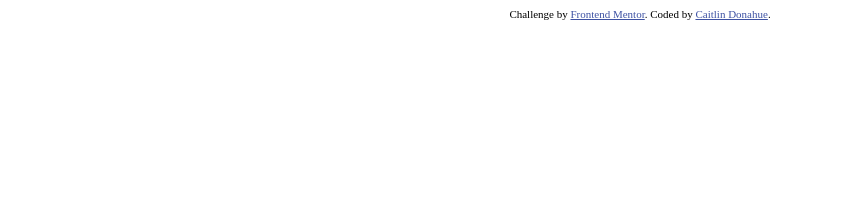
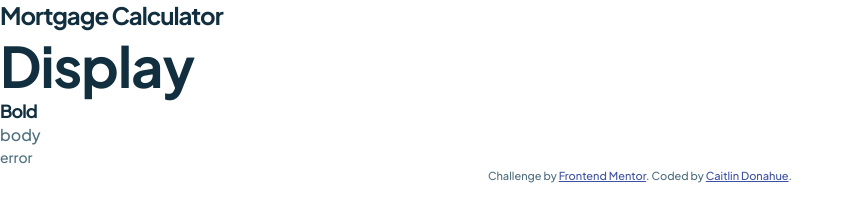
Before and after one commit to Donahuec/frontend-mentor-mortgage-repayment-calculator, a plain HTML site: page index.html in a window 1280 px wide. Shown: the whole page, without its empty margins (0-851 px from the left). Drawn offline with Linux system fonts and the light colour scheme.

Commit message:
set up design system

```diff
--- a/index.html
+++ b/index.html
@@ -15,8 +15,15 @@
     <title>Frontend Mentor | Mortgage repayment calculator</title>
   </head>
   <body>
+    <main>
+      <h1 class="title-text">Mortgage Calculator</h1>
+      <div class="display-text">Display</div>
+      <div class="bold-text">Bold</div>
+      <div class="body-text">body</div>
+      <div class="error-text">error</div>
+    </main>
     <pre style="display: none">
-  Mortgage Calculator
+
   Clear All
 
   Mortgage Amount
--- a/styles.css
+++ b/styles.css
@@ -1,3 +1,70 @@
+@font-face {
+  font-family: "Plus Jakarta Sans";
+  src: url("./assets/fonts/PlusJakartaSans-VariableFont_wght.ttf")
+    format("truetype");
+  font-style: normal;
+}
+
+:root {
+  --lime: hsl(61, 70%, 52%);
+  --red: hsl(4, 69%, 50%);
+  --white: hsl(0, 0%, 100%);
+  --slate100: hsl(202, 86%, 94%);
+  --slate300: hsl(203, 41%, 72%);
+  --slate500: hsl(200, 26%, 54%);
+  --slate700: hsl(200, 24%, 40%);
+  --slate900: hsl(202, 55%, 16%);
+
+  --fontWeight: 500;
+  --fontWeightBold: 700;
+  --fontFamily: "Plus Jakarta Sans", sans-serif;
+
+  --titleLetterSpacing: -1px;
+
+  --fontDisplay: var(--fontWeightBold) 3.5rem/1.25 var(--fontFamily);
+  --fontTitle: var(--fontWeightBold) 1.5rem/1.25 var(--fontFamily);
+  --fontBold: var(--fontWeightBold) 1.125rem/1.25 var(--fontFamily);
+  --fontBody: var(--fontWeight) 1rem/1.5 var(--fontFamily);
+  --fontError: var(--fontWeight) 0.875rem/1.5 var(--fontFamily);
+
+  --fontColorBody: var(--slate700);
+  --fontColorStrong: var(--slate900);
+
+  --sp100: 8px;
+  --sp150: 12px;
+  --sp200: 16px;
+  --sp300: 24px;
+  --sp400: 32px;
+  --sp500: 40px;
+}
+
+* {
+  box-sizing: border-box;
+  margin: 0;
+  padding: 0;
+}
+
+body,
+html {
+  height: 100%;
+}
+
+body {
+  font: var(--fontBody);
+  color: var(--fontColorBody);
+  font-optical-sizing: auto;
+  letter-spacing: 0px;
+}
+
+.sr-only {
+  position: absolute;
+  left: -10000px;
+  top: auto;
+  width: 1px;
+  height: 1px;
+  overflow: hidden;
+}
+
 .attribution {
   font-size: 11px;
   text-align: center;
@@ -5,3 +72,35 @@
 .attribution a {
   color: hsl(228, 45%, 44%);
 }
+
+.display-text {
+  font: var(--fontDisplay);
+}
+
+.title-text {
+  font: var(--fontTitle);
+}
+
+.bold-text {
+  font: var(--fontBold);
+}
+
+.display-text,
+.title-text,
+.bold-text {
+  color: var(--fontColorStrong);
+  letter-spacing: var(--titleLetterSpacing);
+}
+
+.body-text {
+  font: var(--fontBody);
+}
+
+.error-text {
+  font: var(--fontError);
+}
+
+.results {
+  --fontColorBody: var(--slate300);
+  --fontColorStrong: var(--white);
+}
```
